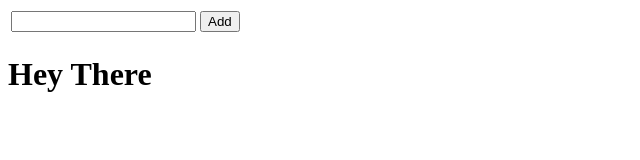
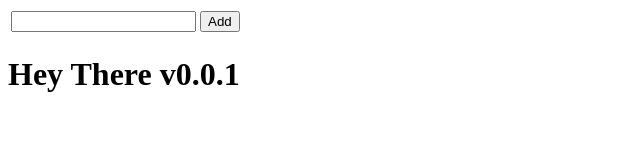
Before and after one commit to devgrp26/yee, a plain HTML site: page index.html in a window 1280 px wide. Shown: the whole page, without its empty margins (0-640 px from the left). Drawn offline with Linux system fonts and the light colour scheme.

Commit message:
bring the version number

```diff
--- a/index.html
+++ b/index.html
@@ -14,7 +14,7 @@
 <div id="data"></div>
 </head>
 <body>
-    <h1>Hey There</h1>
+    <h1>Hey There v0.0.1</h1>
     <script>
         const vText = document.getElementById('vText')
         const display = document.getElementById('data')
```
